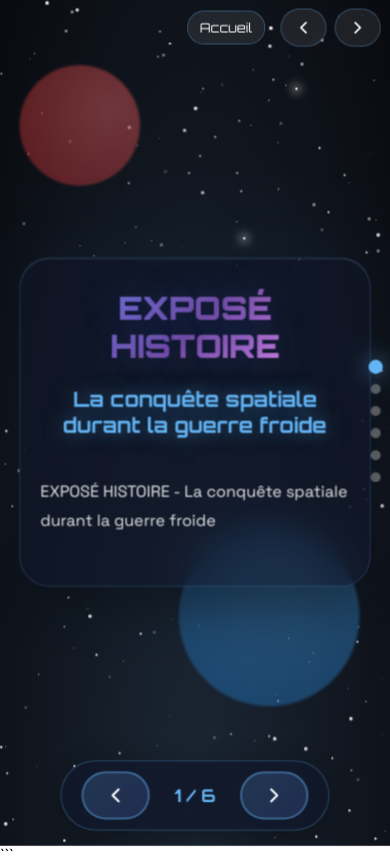
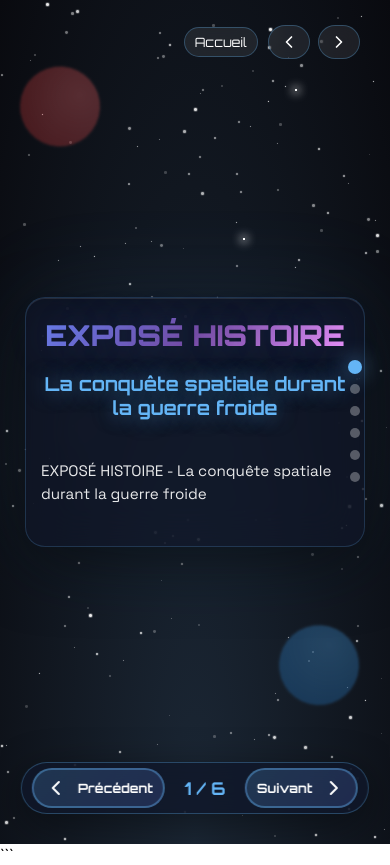
Before and after one commit to AvoApanian/SpaceRace, a React (Vite) app: page / in a window 390 px wide. Built offline with nearby package versions, Linux system fonts and the light colour scheme.

Commit message:
final push css ?

```diff
--- a/src/SpaceConquest.css
+++ b/src/SpaceConquest.css
@@ -524,64 +524,61 @@ p {
   text-align: center;
 }
 
-/* Responsive */
+/* === Fix mobile glitch === */
 @media (max-width: 768px) {
+
+  .space-conquest-app {
+    animation: floatApp 15s ease-in-out infinite alternate; /* uniquement floatApp sur mobile */
+    transform: none !important; /* évite les glitchs de zoomRotate */
+  }
+
+  .slides-container {
+    padding: 0 10px;
+  }
+
   .slide {
-    padding: 80px 20px;
+    padding: 60px 15px; /* réduit padding pour mobile */
   }
 
   .slide-content {
-    padding: 30px 20px;
+    padding: 20px 15px;
+    border-radius: 20px;
+  }
+
+  .planet-1, .planet-2 {
+    width: 80px !important;
+    height: 80px !important;
+    opacity: 0.3;
+  }
+
+  .top-nav, .bottom-nav {
+    gap: 10px;
+    padding: 5px 10px;
+  }
+
+  .nav-button, .nav-button-large {
+    padding: 6px 10px;
+    font-size: 0.8rem;
   }
 
   .slide-title {
-    font-size: 2rem;
+    font-size: 1.8rem !important;
   }
 
   .slide-subtitle {
-    font-size: 1.3rem;
+    font-size: 1.2rem !important;
   }
 
-  .section-title {
-    font-size: 1.5rem;
+  p {
+    font-size: 0.95rem !important;
+    line-height: 1.5;
   }
+}
 
-  p, .intro-text {
-    font-size: 1rem;
-  }
-
-  .cards-grid {
-    grid-template-columns: 1fr;
-  }
-
-  .top-nav {
-    top: 10px;
-    right: 10px;
-  }
-
-  .nav-button {
-    padding: 8px 12px;
-    font-size: 0.8rem;
-  }
-
-  .slide-indicators {
-    right: 10px;
-  }
-
-  .bottom-nav {
-    bottom: 15px;
-    padding: 10px 20px;
-    gap: 15px;
-  }
-
-  .nav-button-large {
-    padding: 10px 20px;
-    font-size: 0.9rem;
-  }
-
-  .nav-button-large span {
-    display: none;
-  }
+/* amélioration perf mobile */
+.space-conquest-app, .slides-container, .slide, .planet {
+  will-change: transform;
+  backface-visibility: hidden;
 }
 
 
```
